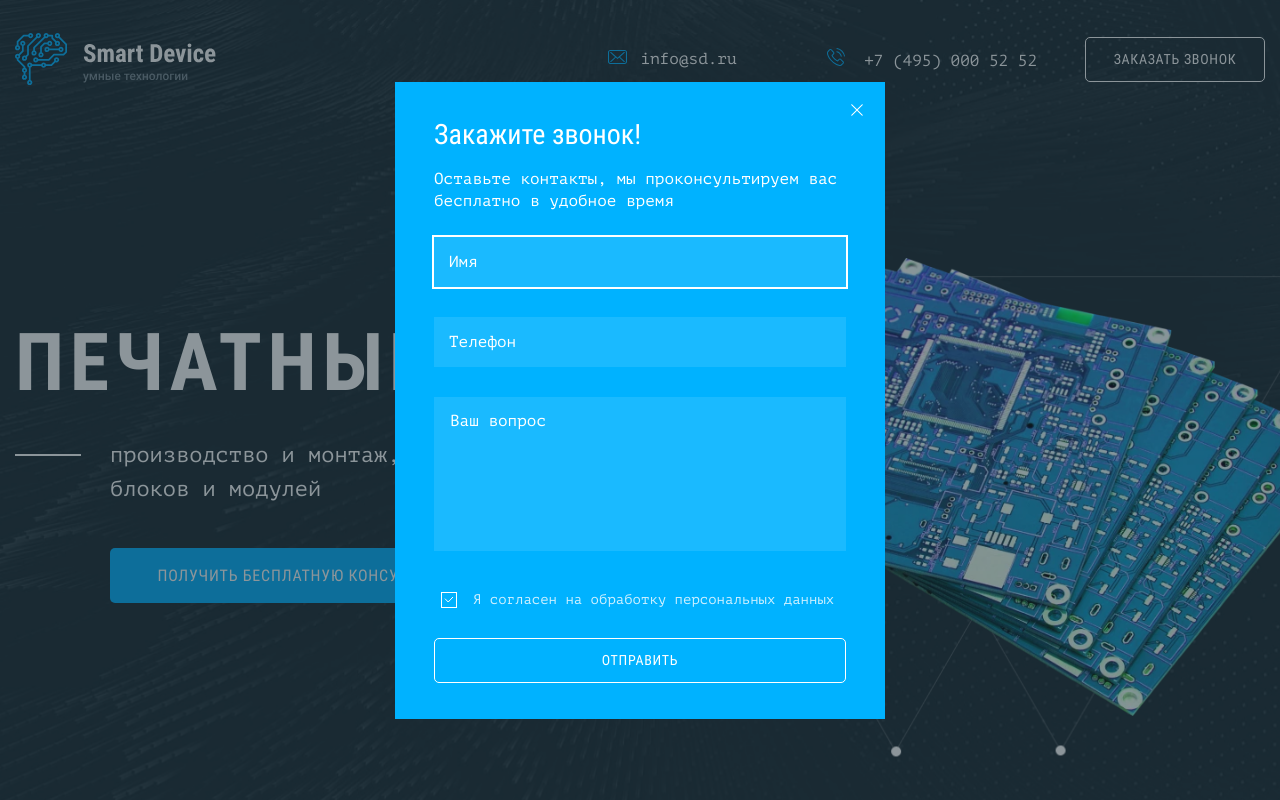
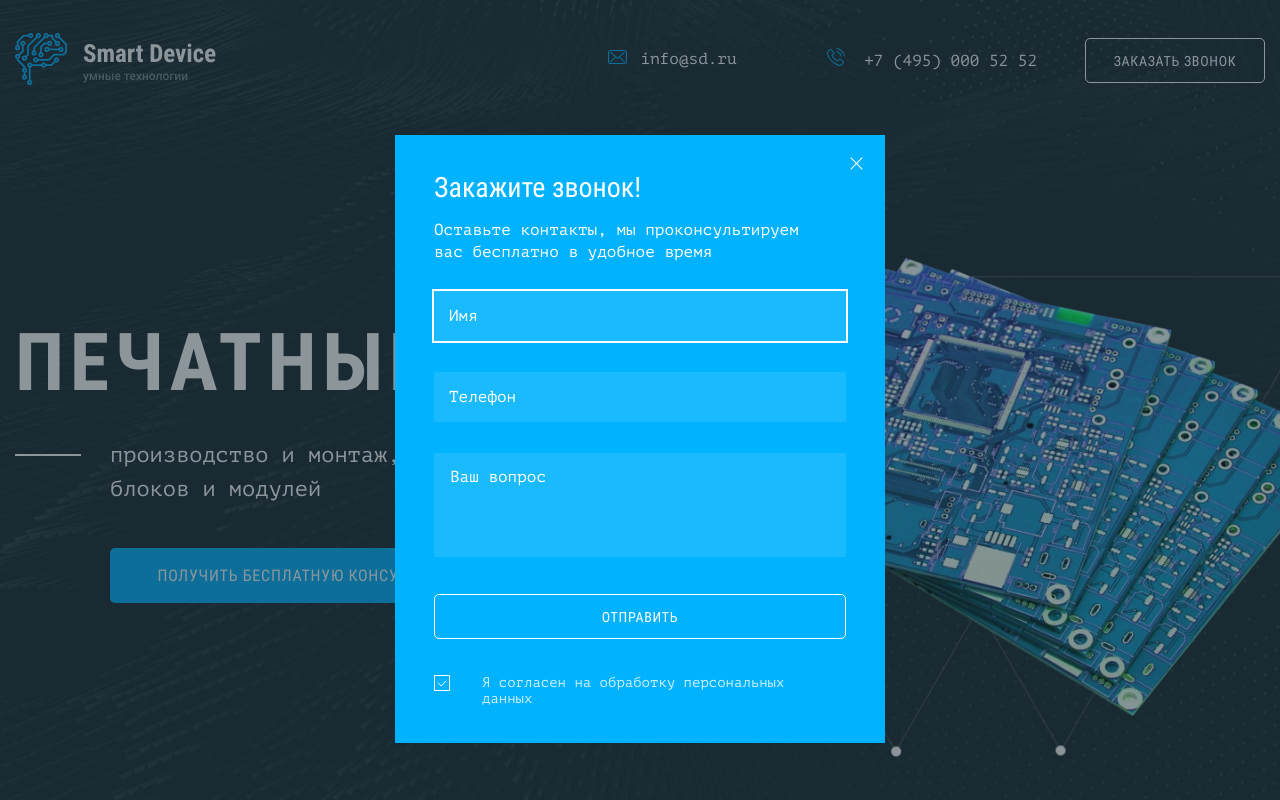
Before and after one commit to dimpulsha/pulsha-smart-device, a website: page source/index.html in a window 1280 px wide. Both pictures are taken after a click on the button "ЗАКАЗАТЬ ЗВОНОК". Shown: the top 800 px of the page. Drawn offline with nearby package versions, Linux system fonts and the light colour scheme; files that its build step writes are made by us from their sources; files whose address does not match are found by name.

Commit message:
правки тестирования - попап-макет

```diff
--- a/source/index.html
+++ b/source/index.html
@@ -458,7 +458,7 @@
         </form>
       </div>
       <button class="popup__close-button button" type="button"><span>Закрыть окно</span>
-        <svg class="popup__close-icon" width="16" height="16">
+        <svg class="popup__close-icon" width="17" height="17"  viewbox="0 0 16 16">
           <use xlink:href="img/sprite_auto.svg#icon-cross"></use>
         </svg></button>
     </div>
--- a/source/sass/block/feedback-form.scss
+++ b/source/sass/block/feedback-form.scss
@@ -29,9 +29,9 @@
   grid-template-areas:  "name "
                         "phone"
                         "question"
-                        "privacy"
-                        "submit";
-  row-gap: 30px;
+                        "submit"
+                        "privacy";
+  row-gap: 31px;
 }
 
 .feedback-form__input {
@@ -86,6 +86,10 @@
   }
 }
 
+.feedback-form--popup textarea {
+  height: 104px;
+}
+
 .feedback-form__input textarea::placeholder {
   font-family: $main-font-family;
   font-size: 16px;
@@ -106,6 +110,11 @@
   @media (max-width: $mobile-max-width) {
     padding: 0;
   }
+}
+
+.feedback-form--popup .feedback-form__checkbox {
+    padding-left: 0;
+    padding-right: 15px;
 }
 
 .feedback-form__checkbox input{
@@ -130,6 +139,10 @@
   width: 16px;
   height: 16px;
   border: 1px solid $border-button-default;
+}
+
+.feedback-form--popup .feedback-form__check-ico {
+   margin-right: 32px;
 }
 
 .feedback-form__checkbox input:not(:checked) + label svg {
--- a/source/sass/block/header.scss
+++ b/source/sass/block/header.scss
@@ -13,10 +13,14 @@
 
 .header__logo {
   flex-shrink: 0;
+  align-self: flex-start;
   display: block;
   width: 202px;
   height: 52px;
   margin-right: 35px;
+  @media (max-width: $tablet-max-width) {
+    align-self: unset;
+  }
 }
 
 .header__logo--main {
@@ -29,6 +33,8 @@
 }
 
 .header__button {
+  align-self: flex-start;
+  margin-top: 5px;
   @media (max-width: $tablet-max-width) {
     display: none;
   }
--- a/source/sass/block/hello.scss
+++ b/source/sass/block/hello.scss
@@ -50,6 +50,7 @@
   z-index: 2;
   margin-top: 316px;
   width: 718px;
+  padding-bottom: 30px;
   // min-width: 50%;
 
   @media (max-width: $tablet-max-width) {
--- a/source/sass/block/popup.scss
+++ b/source/sass/block/popup.scss
@@ -2,7 +2,7 @@
   display: none;
   position: absolute;
   justify-content: center;
-  align-items: center;
+  // align-items: center;
   width: 100vw;
   height: 100vh;
   top: 0;
@@ -13,6 +13,8 @@
 
 .popup__wrapper {
   position: relative;
+  margin-top: 135px;
+  margin-bottom: auto;
   width: 490px;
   min-height: 605px;
   padding-top: 33px;
@@ -27,7 +29,7 @@
 
 .popup__content-wrapper h2 {
   margin: 0;
-  margin-bottom: 14px;
+  margin-bottom: 12px;
   font-family: $accented-font-family;
   font-weight: 400;
   font-size: 28px;
@@ -37,11 +39,12 @@
 
 .popup p {
   margin: 0;
+  padding-right: 15px;
   color: $inversion-text;
 }
 
 .popup__form {
-  margin-top: 25px;
+  margin-top: 28px;
 }
 
 .popup__close-button {
```
Also changed, not shown: build/css/style.min.css, build/index.html, 1 other file.
